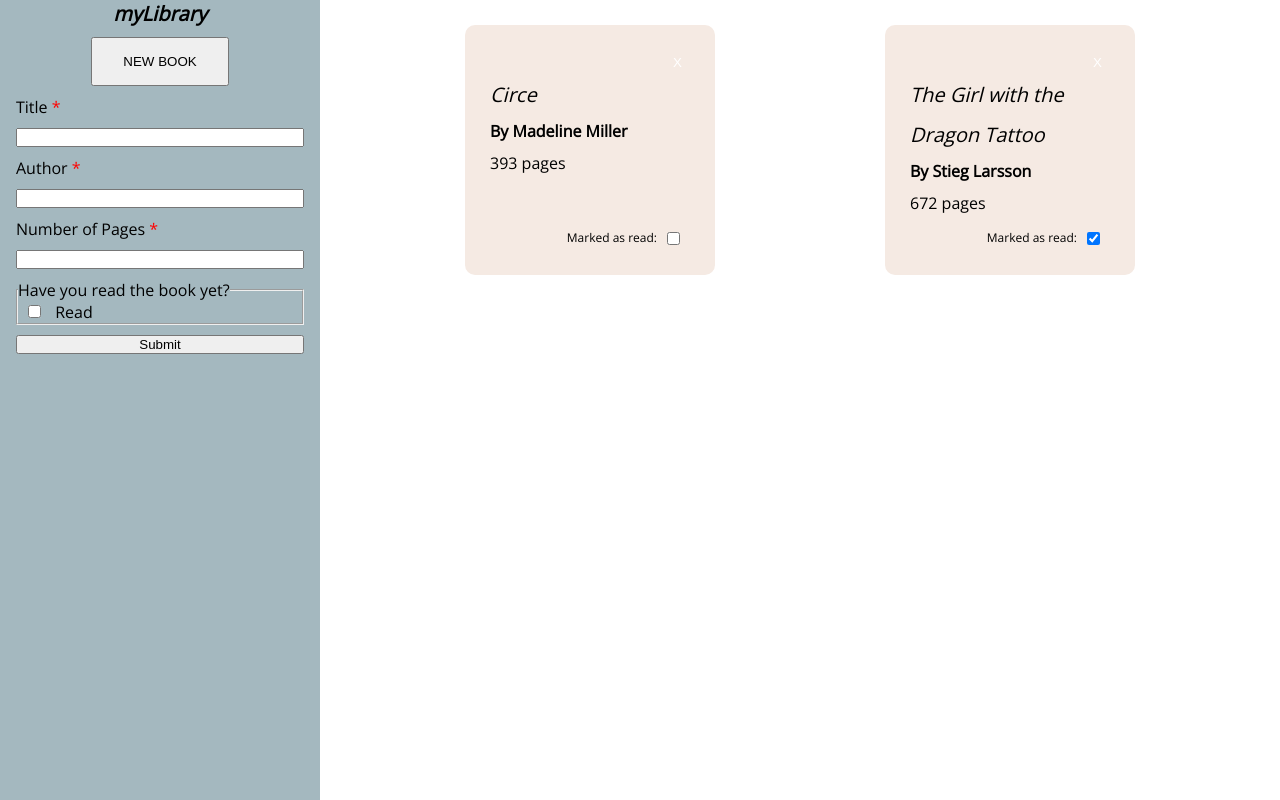
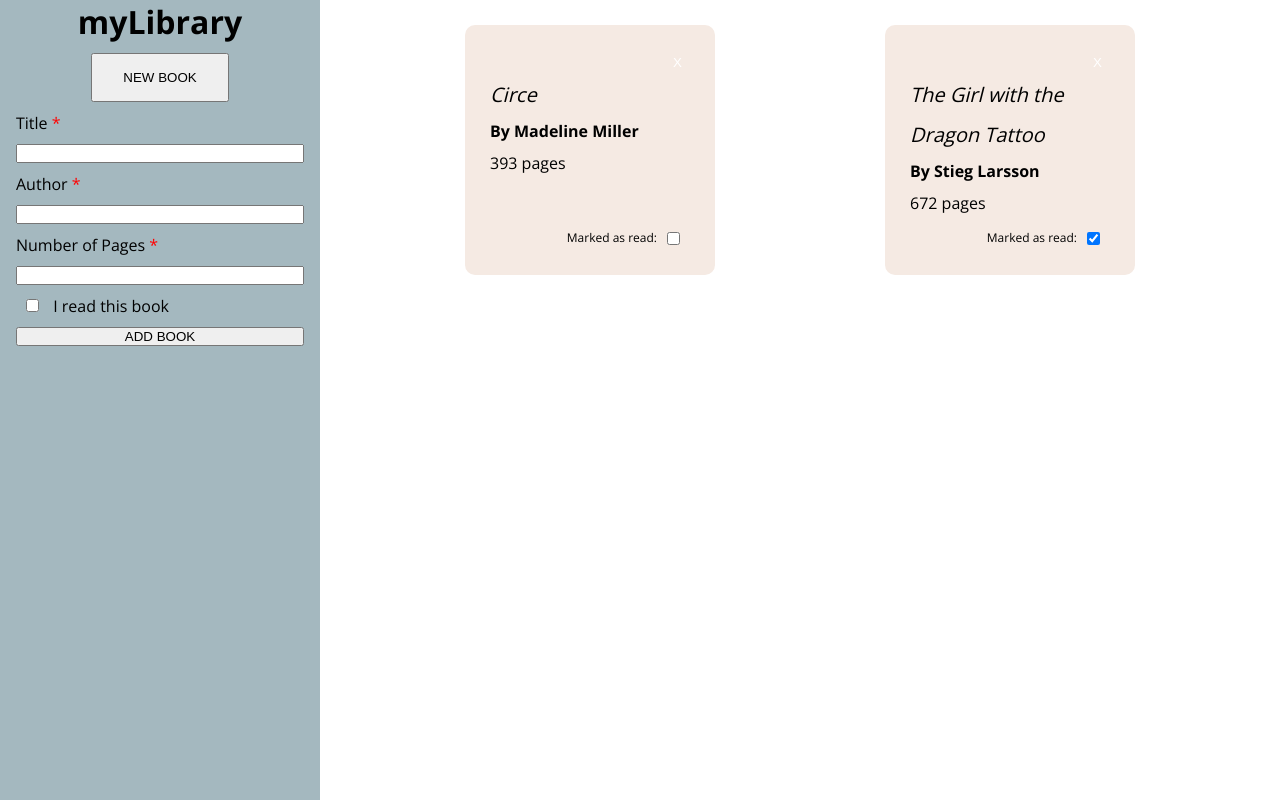
Before and after one commit to kimsjason/library, a plain HTML site: page index.html in a window 1280 px wide. Both pictures are taken after a click on the button "NEW BOOK". Drawn offline with nearby package versions, Linux system fonts and the light colour scheme.

Commit message:
Update input button html

```diff
--- a/index.html
+++ b/index.html
@@ -3,13 +3,13 @@
     <head>
         <meta charset='utf-8'>
         <link rel='stylesheet' href='styles/style.css'>
-        <link rel='stylesheet' href="https://fonts.googleapis.com/css2?family=Open+Sans&display=swap">
+        <link rel='stylesheet' href='https://fonts.googleapis.com/css2?family=Open+Sans:wght@300;400;700&display=swap'>
         <script src='scripts/main.js' defer></script>
         <title>Library</title>
     </head>
     <body>
         <div class='form-container'>
-            <h1 class='title'>myLibrary</h1>
+            <h1 class='heading'>myLibrary</h1>
             <button class='new-book'>NEW BOOK</button>
             <form class='book-form popup'>
                 <label for='title'>Title<span class='required-field'> *</span></label>
@@ -18,12 +18,11 @@
                 <input type='text' name='author'>
                 <label for='pages'>Number of Pages<span class='required-field'> *</span></label>
                 <input type='text' name='pages'>
-                <fieldset>
-                    <legend>Have you read the book yet?</legend>
-                        <input type='checkbox' id='read' name='read book'>
-                        <label for='read'>Read</label>
-                </fieldset>
-                <input type='button' value='Submit'>
+                <div class='read-book'>
+                    <input type='checkbox' id='read' name='read book'>
+                    <label for='read'>I read this book</label>
+                </div>
+                <input type='button' value='ADD BOOK'>
             </form>
         </div>
         <div class='books'>
```
